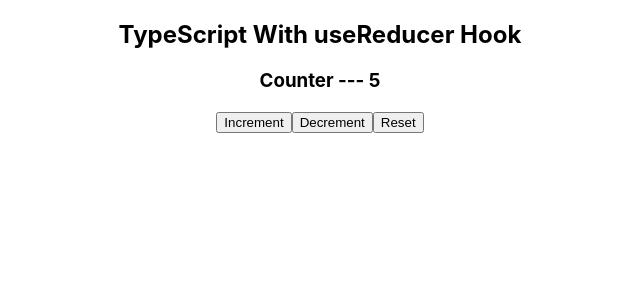
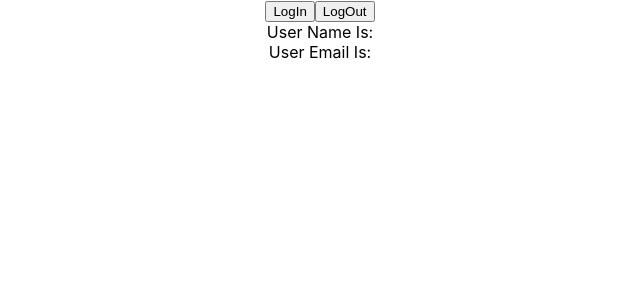
Before and after one commit to MuhammadShohagIslam/React-TypeScript, a React (Create React App) app: page / in a window 1280 px wide. Shown: the top 300 px of the page, without its empty margins (320-960 px from the left). Built offline with nearby package versions, Linux system fonts and the light colour scheme.

Commit message:
ContextAPI Type

```diff
--- a/src/App.tsx
+++ b/src/App.tsx
@@ -4,8 +4,12 @@
 // import Main from './components/EventProps/Main';
 // import StyleProps from "./components/StyleProps/StyleProps";
 // import UseStateType from './components/UseStateType/User';
-import Main from "./components/UseReducer/Main";
-
+// import Main from "./components/UseReducer/Main";
+// import { ThemContext } from './components/ContextAPI/ThemeContext'
+// import { theme } from './components/ContextAPI/theme';
+// import Box from './components/ContextAPI/Box';
+import { UserContextProvider } from "./components/ContextAPI/UserContext";
+import User from "./components/ContextAPI/User";
 
 function App() {
     return (
@@ -14,7 +18,13 @@
             {/* <Main/> */}
             {/* <StyleProps style={{fontSize: 30, color:"green"}} /> */}
             {/* <UseStateType /> */}
-            <Main/>
+            {/* <Main/> */}
+            {/* <ThemContext.Provider value={ theme }>
+                <Box/>
+            </ThemContext.Provider> */}
+            <UserContextProvider>
+                <User/>
+            </UserContextProvider>
         </div>
     );
 }
--- /dev/null
+++ b/src/components/ContextAPI/Box.tsx
@@ -0,0 +1,14 @@
+import { ThemContext } from './ThemeContext';
+import { useContext } from 'react';
+
+const Box = () => {
+    const theme = useContext(ThemContext);
+
+    return (
+        <>
+            <div style={{backgroundColor: theme.primary.main, color: theme.primary.text, fontSize: 23}} > Theme Context</div>
+        </>
+    );
+}
+
+export default Box;
--- /dev/null
+++ b/src/components/ContextAPI/ThemeContext.tsx
@@ -0,0 +1,14 @@
+import {createContext} from 'react';
+
+type ThemProps = {
+    primary: {
+        main: string,
+        text: string
+    },
+    secondary: {
+        main: string,
+        text: string
+    }
+}
+
+export const ThemContext = createContext({} as ThemProps )
--- /dev/null
+++ b/src/components/ContextAPI/User.tsx
@@ -0,0 +1,31 @@
+import { useContext } from "react";
+import { UserContext } from "./UserContext";
+
+const User = () => {
+
+    const userContext = useContext(UserContext);
+
+    const handleLogIn = () =>{
+        if(userContext){
+            userContext.setUser({
+                name: "Muhammad Shohag Islam",
+                email: "s@gmail.com"
+            })
+        }
+    }
+    const handleLogOut = () =>{
+        if(userContext){
+            userContext.setUser(null)
+        }
+    }
+    return (
+        <>
+            <button type="button" onClick={handleLogIn}>LogIn</button>
+            <button type="button" onClick={handleLogOut}>LogOut</button>
+            <div>User Name Is: {userContext?.user?.name}</div>
+            <div> User Email Is: {userContext?.user?.email}</div>
+        </>
+    );
+}
+
+export default User;
--- /dev/null
+++ b/src/components/ContextAPI/UserContext.tsx
@@ -0,0 +1,29 @@
+import React, { createContext } from "react";
+import { useState } from "react";
+
+export type AuthUser = {
+    name: string;
+    email: string;
+};
+
+type UserContextType = {
+    user: AuthUser | null;
+    setUser: React.Dispatch<React.SetStateAction<AuthUser | null>>;
+};
+
+type UserContextProps = {
+    children: React.ReactNode;
+};
+
+export const UserContext = createContext<UserContextType | null>(null);
+
+export const UserContextProvider = ({ children }: UserContextProps) => {
+
+    const [user, setUser] = useState<AuthUser | null>(null);
+
+    return (
+        <UserContext.Provider value={{ user, setUser }}>
+            {children}
+        </UserContext.Provider>
+    );
+};
--- /dev/null
+++ b/src/components/ContextAPI/theme.ts
@@ -0,0 +1,10 @@
+export  const theme = {
+    primary : {
+        main: "#3f51b5",
+        text: "#fff"
+    },
+    secondary: {
+        main: "#f50057",
+        text: "#fff"
+    }
+}
```
